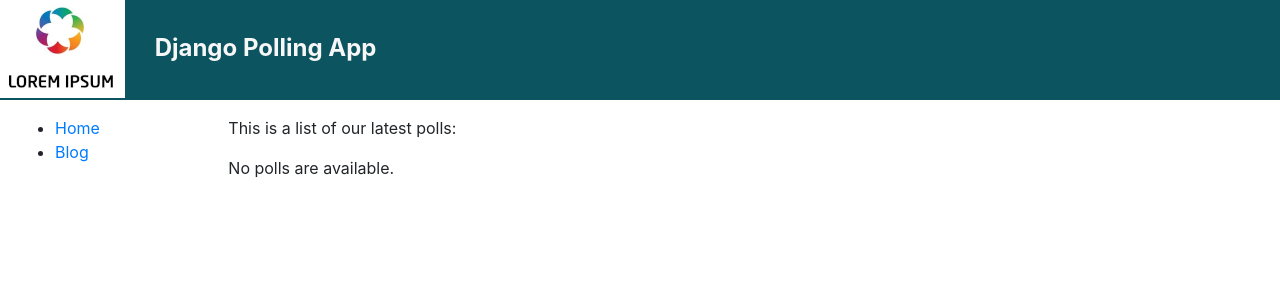
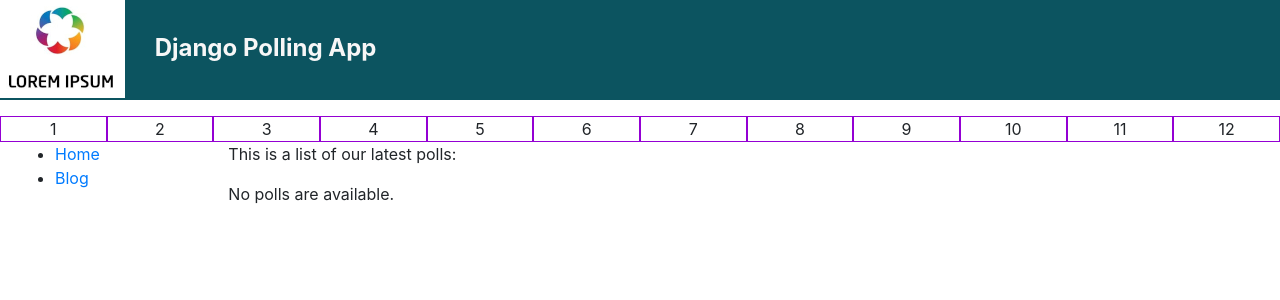
Before and after one commit to ThanGrove/djangotest, a Django app: page /polls/ in a window 1280 px wide. Shown: the top 300 px of the page. Run offline with Django 3.2, Linux system fonts and the light colour scheme; data that the repository does not hold is empty; some libraries are stand-ins or nearby versions.

```diff
--- a/newcat/settings.py
+++ b/newcat/settings.py
@@ -20,7 +20,7 @@ BASE_DIR = Path(__file__).resolve(strict=True).parent.parent
 # See https://docs.djangoproject.com/en/3.1/howto/deployment/checklist/
 
 # SECURITY WARNING: keep the secret key used in production secret!
-SECRET_KEY = 'lpebp=)tjn49a1okua9g@em@=z^8lsm^uhnzar+rgy7+57q0ai'
+SECRET_KEY = ''
 
 # SECURITY WARNING: don't run with debug turned on in production!
 DEBUG = True
--- a/polls/templates/base.html
+++ b/polls/templates/base.html
@@ -15,11 +15,25 @@
   <body>
     <div class="container-fluid">
         <div id="banner" class="row">
-            <div id="logo" class="col-md-1"><img src="/static/imgs/ipsumlogo.jpg" /></div>
-            <div class="title col-md-11">{{ title }}</div>
+            <div id="logo" class="col-lg-1"><img src="/static/imgs/ipsumlogo.jpg" /></div>
+            <div class="title col-lg-11">{{ title }}</div>
+        </div>
+        <div class="row test">
+            <div class="col-lg-1">1</div>
+            <div class="col-lg-1">2</div>
+            <div class="col-lg-1">3</div>
+            <div class="col-lg-1">4</div>
+            <div class="col-lg-1">5</div>
+            <div class="col-lg-1">6</div>
+            <div class="col-lg-1">7</div>
+            <div class="col-lg-1">8</div>
+            <div class="col-lg-1">9</div>
+            <div class="col-lg-1">10</div>
+            <div class="col-lg-1">11</div>
+            <div class="col-lg-1">12</div>
         </div>
         <div class="row">
-            <div id="sidebar" class="col-md-2">
+            <div id="sidebar" class="col-lg-2">
                 {% block sidebar %}
                 <ul>
                     <li><a href="/">Home</a></li>
@@ -28,7 +42,7 @@
                 {% endblock %}
             </div>
 
-            <div id="content" class="col-md-10">
+            <div id="content" class="col-lg-10">
                 {% block content %}{% endblock %}
             </div>
         </div>
--- a/polls/templates/polls/index.html
+++ b/polls/templates/polls/index.html
@@ -5,7 +5,7 @@
     {% if latest_question_list %}
         <ul>
             {% for question in latest_question_list %}
-                <li><a href="/polls/{{ question.id }}/">{{ question.question_text }}</a></li>
+                <li><a href="{% url 'detail' question.id %}">{{ question.question_text }}</a></li>
             {% endfor %}
         </ul>
     {% else %}
--- a/static/css/polls.css
+++ b/static/css/polls.css
@@ -17,3 +17,8 @@
     font-size: 1.5rem;
     font-weight: bold;
 }
+
+.row.test > .col-lg-1 {
+    border: thin solid darkviolet;
+    text-align: center;
+}
```
Also changed, not shown: 1 other file.
